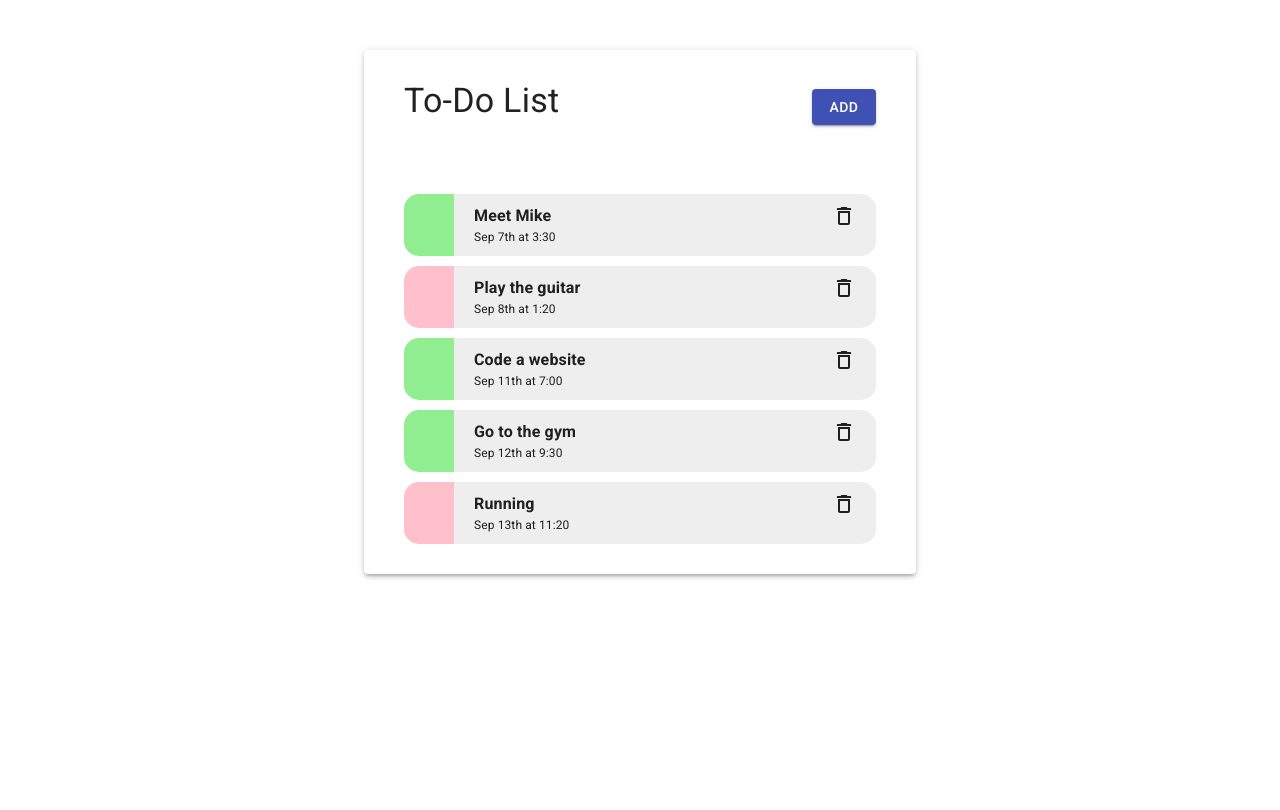
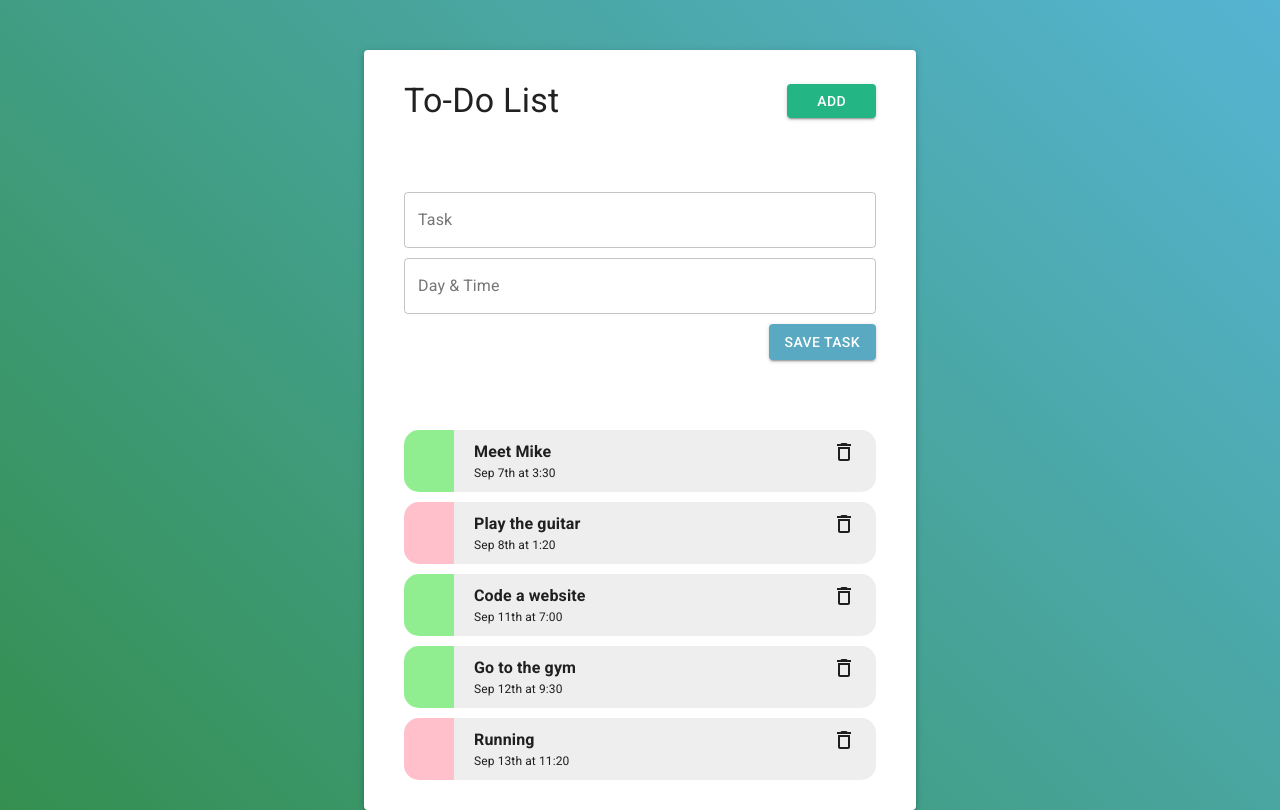
Before and after one commit to IlyaKrapivnoy/react_todolist_app, a React (Create React App) app: page / in a window 1280 px wide. Built offline with nearby package versions, Linux system fonts and the light colour scheme.

Commit message:
onSubmit fixed

```diff
--- a/src/App.css
+++ b/src/App.css
@@ -1,5 +1,6 @@
 .App {
   text-align: center;
+  min-height: 100vh;
 }
 
 .App-logo {
--- a/src/App.js
+++ b/src/App.js
@@ -3,7 +3,7 @@ import { Container, Paper } from '@material-ui/core';
 import Header from './components/Header'
 import Tasks from './components/Tasks'
 import NoTask from './components/NoTask'
-
+import AddTask from './components/AddTask'
 
 function App() {
   const [tasks, setTasks] = useState([
@@ -39,6 +39,11 @@ function App() {
   },
 ])
 
+// Add Task
+const addTask = (task) => {
+  console.log(task)
+}
+
 // Delete Task
 const deleteTask = id => {
   setTasks(tasks.filter((task) => task.id !== id))
@@ -55,11 +60,12 @@ const toggleReminder = id => {
     console.log('Click')
   }
   return (
-    <div className="App">
+    <div className="App" style={{ background: 'linear-gradient(45deg, #348F50, #56B4D3)' }}>
       <div style={{ paddingTop: 50 }}></div>
       <Container maxWidth="sm" >
         <Paper elevation={3}>
           <Header title='To-Do List' buttonName='Add' onClick={onClick} />
+          <AddTask onAdd={addTask} />
           {tasks.length > 0 ?
           (<Tasks tasks={tasks}
             onDelete={deleteTask}
--- /dev/null
+++ b/src/components/AddTask.js
@@ -0,0 +1,60 @@
+import { TextField, Button  }from '@material-ui/core';
+import { useState } from 'react';
+
+const AddTask = ({ onAdd }) => {
+    const [text, setText] = useState('')
+    const [day, setDay] = useState('')
+
+    const onSubmit = (e) => {
+        e.preventDefault()
+        console.log("test", e)
+
+        if(!text) {
+            alert('Please add a task')
+            return
+        }
+
+        onAdd({ text, day })
+
+        setText('')
+        setDay('')
+    }
+
+    return (
+        <form style={formStyles}>
+            <TextField
+            value={text}
+            onChange={(e) => setText(e.target.value)}
+            label="Task"
+            type="text"
+            variant="outlined"
+            style={textFieldStyles}>
+            </TextField>
+
+            <TextField
+            value={day}
+            onChange={(e) => setDay(e.target.value)}
+            label="Day & Time"
+            type="text"
+            variant="outlined"
+            style={textFieldStyles}>
+            </TextField>
+            <div style={{ postition: 'relative', textAlign: 'right' }}>
+                <Button variant="contained" onClick={onSubmit} style={buttonStyle}>Save Task</Button>
+            </div>
+        </form>
+    )
+}
+const formStyles = {
+    display: 'flex',
+    flexDirection: 'column',
+    padding: 40,
+}
+const textFieldStyles = {
+    marginBottom: 10
+}
+const buttonStyle = {
+    background: '#59A9C2',
+    color: '#fff'
+}
+export default AddTask
--- a/src/components/MyButton.js
+++ b/src/components/MyButton.js
@@ -7,7 +7,8 @@ const MyButton = ({buttonName, onClick}) => {
         <div>
             <Button
             variant="contained"
-            color="primary"
+            // color="primary"
+            style={{ background: "#23B684", color: "#fff", padding: '5px 30px' }}
             onClick={onClick}
             >{buttonName}</Button>
         </div>
--- a/src/index.css
+++ b/src/index.css
@@ -11,3 +11,6 @@ code {
   font-family: source-code-pro, Menlo, Monaco, Consolas, 'Courier New',
     monospace;
 }
+.MuiTypography-gutterBottom {
+  margin-bottom: 0 !important;
+}
```
